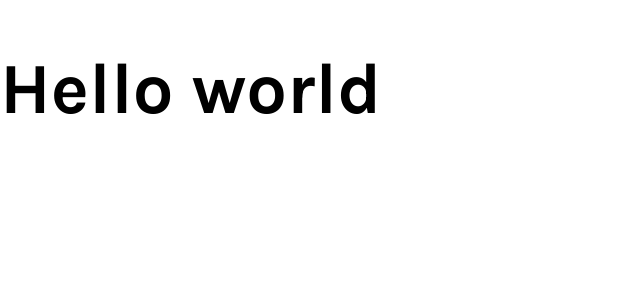
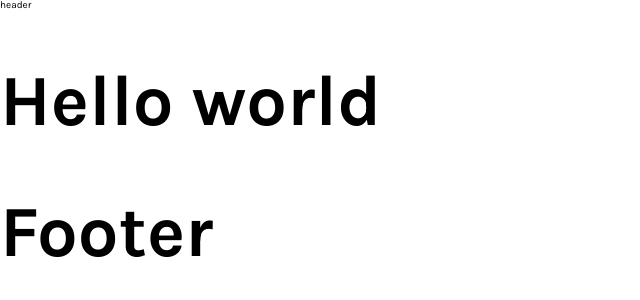
Before and after one commit to fjrp1412/pokedex, a Vue app: page / in a window 1280 px wide. Shown: the top 300 px of the page, without its empty margins (0-640 px from the left). Built offline with nearby package versions, Linux system fonts and the light colour scheme.

Commit message:
add homeView and HomeVue tests for verify it is being mounted alone and with the Layout component

```diff
--- a/src/views/HomeView.vue
+++ b/src/views/HomeView.vue
@@ -1,9 +1,14 @@
+<template>
+  <Layout id="layout">
+    <template v-slot:content>
+      <main id="main">
+        <h1>{{ helloWorld }}</h1>
+      </main>
+    </template></Layout
+  >
+</template>
+
 <script setup>
+import Layout from "@components/Layout/LayoutComponent.vue";
 const helloWorld = "Hello world";
 </script>
-
-<template>
-  <main>
-    <h1>{{ helloWorld }}</h1>
-  </main>
-</template>
```
Also changed, not shown: 1 other file (tests, documents, lock files or other folders).
